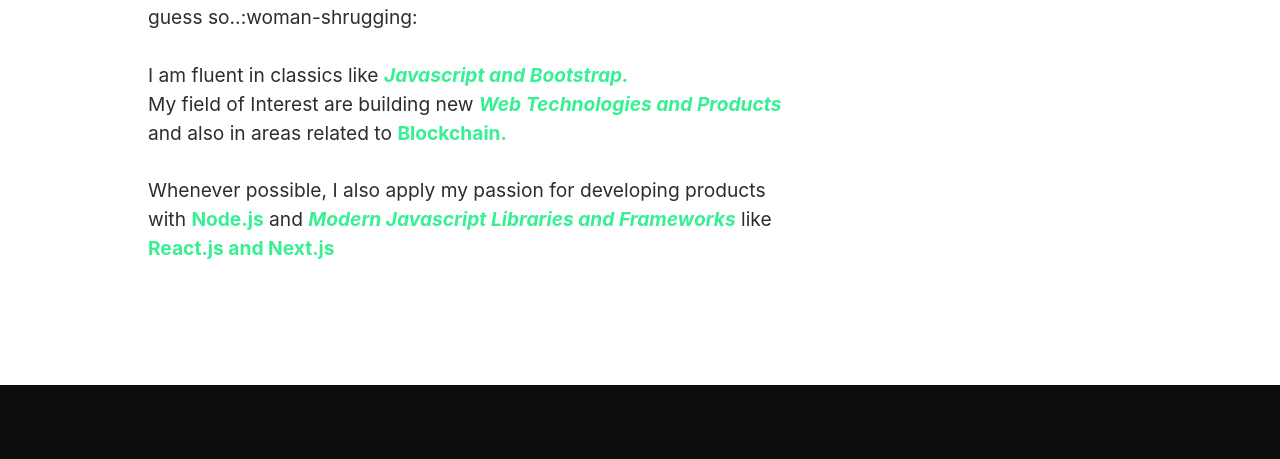
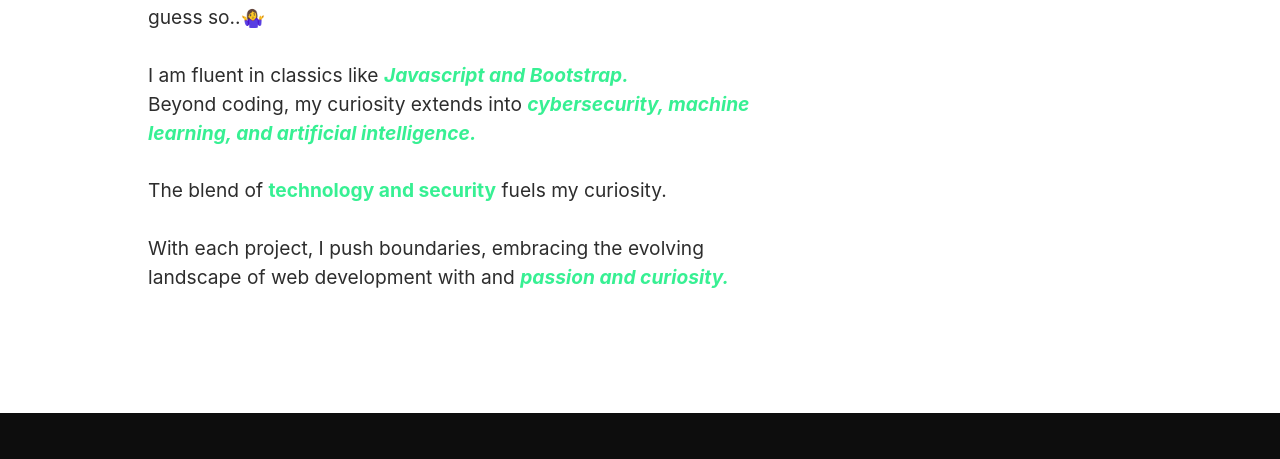
Before and after one commit to BoujeeWhoCodes/fiverportfolio, a website: page index.html in a window 1280 px wide. Shown: the part 832-1291 px from the top of the page. Drawn offline with nearby package versions, Linux system fonts and the light colour scheme.

Commit message:
changed about me paragraph

```diff
--- a/index.html
+++ b/index.html
@@ -76,22 +76,28 @@
               </h1>
               <p class="home-about-body">
                 I fell in love with programming and I have at least learnt
-                something, I guess so..:woman-shrugging:<br /><br />
+                something, I guess so..🤷‍♀️<br /><br />
                 I am fluent in classics like
-                <i><b class="purple">Javascript and Bootstrap.</b></i
-                ><br />
-                My field of Interest are building new
-                <i><b class="purple">Web Technologies and Products</b></i> and
-                also in areas related to <b class="purple">Blockchain.</b
-                ><br /><br />
-                Whenever possible, I also apply my passion for developing
-                products with <b class="purple">Node.js</b> and
-                <i
-                  ><b class="purple"
-                    >Modern Javascript Libraries and Frameworks</b
-                  ></i
-                >
-                like <b class="purple">React.js and Next.js</b>
+                <i><b class="purple">Javascript and Bootstrap.</b></i>
+                <br />
+                Beyond coding, my curiosity extends into
+                <i>
+                  <b class="purple"
+                    >cybersecurity, machine learning, and artificial
+                    intelligence.</b
+                  >
+                </i>
+                <br />
+                <br />
+                The blend of
+                <b class="purple">technology and security</b>
+                fuels my curiosity.
+
+                <br />
+                <br />
+                With each project, I push boundaries, embracing the evolving
+                landscape of web development with and
+                <i><b class="purple">passion and curiosity.</b></i>
               </p>
             </div>
             <div class="col-md-4">
```
